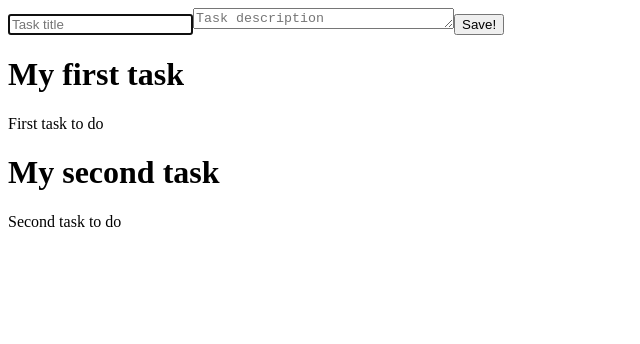
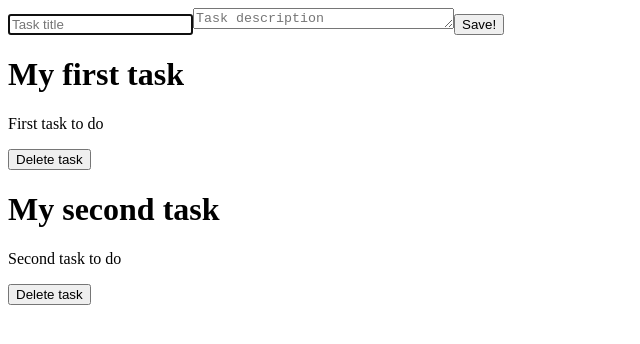
Before and after one commit to kaiser-iulius/React-Task-Project, a React (Vite) app: page / in a window 1280 px wide. Shown: the top 344 px of the page, without its empty margins (0-640 px from the left). Built offline with nearby package versions, Linux system fonts and the light colour scheme.

Commit message:
deleting task option

```diff
--- a/src/App.jsx
+++ b/src/App.jsx
@@ -21,10 +21,14 @@
     ]);
   }
 
+  function deleteTask(taskId) {
+    setTasks(tasks.filter((task) => task.id !== taskId));
+  }
+
   return (
     <>
       <TaskForm createTask={createTask} />
-      <TaskList tasks={tasks} />
+      <TaskList tasks={tasks} deleteTask={deleteTask} />
     </>
   );
 }
--- a/src/components/TaskCard.jsx
+++ b/src/components/TaskCard.jsx
@@ -1,8 +1,10 @@
-function Taskcard({ task }) {
+function Taskcard({ task, deleteTask }) {
+
   return (
     <div>
       <h1> {task.title} </h1>
       <p> {task.Description} </p>
+      <button onClick={() => {deleteTask(task.id)}}>Delete task</button>
     </div>
   );
 }
--- a/src/components/TaskList.jsx
+++ b/src/components/TaskList.jsx
@@ -1,6 +1,6 @@
 import TaskCard from "./TaskCard";
 
-function TaskList({ tasks }) {
+function TaskList({ tasks, deleteTask }) {
   if (tasks.length === 0) {
     return <h1>There are no tasks yet...</h1>;
   }
@@ -8,7 +8,7 @@
   return (
     <div>
       {tasks.map((task) => (
-        <TaskCard key={task.id} task={task} />
+        <TaskCard key={task.id} task={task} deleteTask={deleteTask} />
       ))}
     </div>
   );
```
